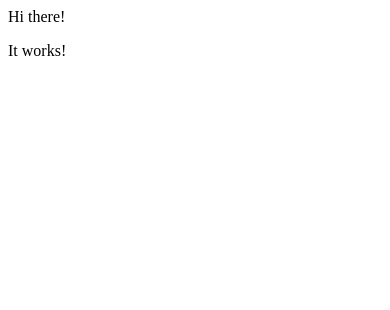
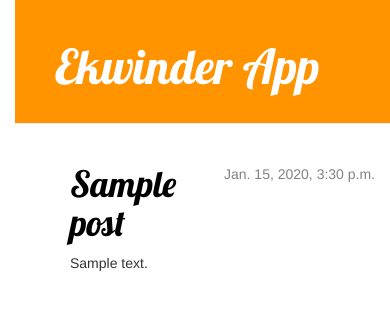
Before and after one commit to Ekwinder/mydjangoapp, a Django app: template randomname/templates/randomname/index.html in a window 390 px wide. Shown: the top 310 px of the page. Run offline with Django 3.2, Linux system fonts and the light colour scheme; the template is opened without the code that fills it: values that come from a table or form of the project are taken from there, others are empty; tables that the repository leaves empty hold one stand-in row (values such as "Sample post"); some libraries are stand-ins or nearby versions.

Commit message:
changed a lot

```diff
--- a/randomname/admin.py
+++ b/randomname/admin.py
@@ -1,4 +1,4 @@
 from django.contrib import admin
-from .models import Name
+from .models import Post
 
-admin.site.register(Name)
+admin.site.register(Post)
--- a/randomname/models.py
+++ b/randomname/models.py
@@ -1,13 +1,18 @@
 from django.db import models
+from django.utils import timezone
 
-class Name(models.Model):
-	name = models.ForeignKey('auth.User')
-	date = models.DateTimeField(blank = True, null = True)
+class Post(models.Model):
+    author = models.ForeignKey('auth.User')
+    title = models.CharField(max_length=200)
+    text = models.TextField()
+    created_date = models.DateTimeField(
+            default=timezone.now)
+    published_date = models.DateTimeField(
+            blank=True, null=True)
 
-	def randomize(self):
-		self.name = 'xxx' + name + 'xxx'
-		self.date = timezone.now()
-		self.save()
+    def publish(self):
+        self.published_date = timezone.now()
+        self.save()
 
-	def __unicode__(self):
-		return str(self.name)
+    def __str__(self):
+        return self.title
--- /dev/null
+++ b/randomname/static/css/randomname.css
@@ -0,0 +1,56 @@
+h1 a {
+    color: #FCA205;
+    font-family: 'Lobster';
+}
+
+body {
+    padding-left: 15px;
+}
+
+.page-header {
+    background-color: #ff9400;
+    margin-top: 0;
+    padding: 20px 20px 20px 40px;
+}
+
+.page-header h1, .page-header h1 a, .page-header h1 a:visited, .page-header h1 a:active {
+    color: #ffffff;
+    font-size: 36pt;
+    text-decoration: none;
+}
+
+.content {
+    margin-left: 40px;
+}
+
+h1, h2, h3, h4 {
+    font-family: 'Lobster', cursive;
+}
+
+.date {
+    float: right;
+    color: #828282;
+}
+
+.save {
+    float: right;
+}
+
+.post-form textarea, .post-form input {
+    width: 100%;
+}
+
+.top-menu, .top-menu:hover, .top-menu:visited {
+    color: #ffffff;
+    float: right;
+    font-size: 26pt;
+    margin-right: 20px;
+}
+
+.post {
+    margin-bottom: 70px;
+}
+
+.post h1 a, .post h1 a:visited {
+    color: #000000;
+}
--- /dev/null
+++ b/randomname/templates/randomname/base.html
@@ -0,0 +1,26 @@
+{% load staticfiles %}
+<html>
+    <head>
+<title>Ekwinder's App</title>
+    	<link rel="stylesheet" href="//maxcdn.bootstrapcdn.com/bootstrap/3.2.0/css/bootstrap.min.css">
+<link rel="stylesheet" href="//maxcdn.bootstrapcdn.com/bootstrap/3.2.0/css/bootstrap-theme.min.css">
+<link rel="stylesheet" href="{% static "css/randomname.css" %}">
+<link href="http://fonts.googleapis.com/css?family=Lobster&subset=latin,latin-ext" rel="stylesheet" type="text/css">
+
+
+    </head>
+    <body>
+    <div class='page-header'>
+    <h1><a href="/">Ekwinder App</a></h1>
+	</div>
+
+<div class="content container">
+    <div class="row">
+        <div class="col-md-8">
+         {% block content %}
+         {% endblock %}
+        </div>
+    </div>
+</div>
+    </body>
+</html>
--- a/randomname/templates/randomname/index.html
+++ b/randomname/templates/randomname/index.html
@@ -1,9 +1,13 @@
-<html>
-    <head>
-        <title>Ekwinder's App</title>
-    </head>
-    <body>
-        <p>Hi there!</p>
-        <p>It works!</p>
-    </body>
-</html>
+{% extends "randomname/base.html" %}
+
+{% block content %}
+{% for post in posts %}
+    <div class="post">
+        <div class="date">
+            {{ post.published_date }}
+        </div>
+        <h1><a href="{% url "randomname.views.post_detail" pk=post.pk %}">{{ post.title }}</a></h1>
+        <p>{{ post.text|linebreaks }}</p>
+    </div>
+{% endfor %}
+{% endblock content%}
--- a/randomname/urls.py
+++ b/randomname/urls.py
@@ -2,5 +2,6 @@ from django.conf.urls import url
 from . import views
 
 urlpatterns = [
-	url(r'^$', views.name),
+	url(r'^$', views.post_list),
+	url(r'^post/(?P<pk>[0-9]+)/$', views.post_detail),
 	]
```
Also changed, not shown: randomname/templates/randomname/post_detail.html (added, +13 -0 lines), randomname/views.py (+10 -3 lines), randomname/migrations/0002_auto_20150611_0639.py (added), randomname/migrations/0003_auto_20150611_0642.py (added), randomname/migrations/0004_auto_20150611_1439.py (added).
